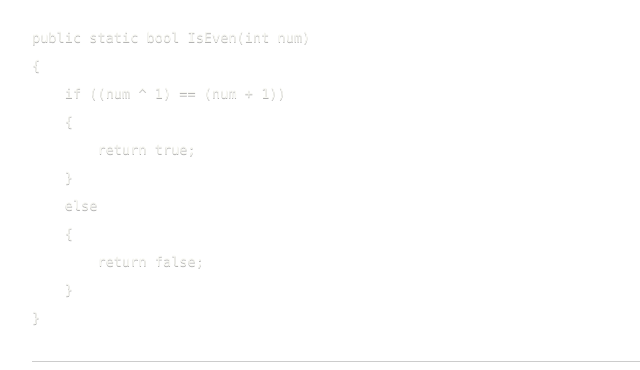
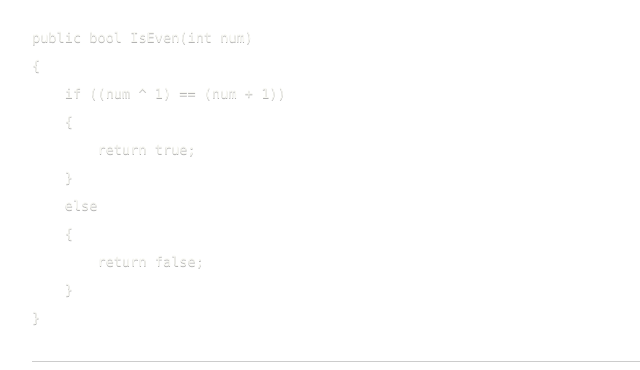
Before and after one commit to melwinalm/my-gatsby-blog, a Gatsby site: page /even-or-odd-using-bitwise-operators/ in a window 1280 px wide. Shown: the part 582-952 px from the top of the page, 293-933 px from the left. Built offline with nearby package versions, Linux system fonts and the light colour scheme; Gatsby itself is replaced by a stand-in of ours; some packages are replaced by stand-ins of ours; code samples lack their colours.

Commit message:
Update index.md

````diff
--- a/content/blog/even-or-odd-using-bitwise-operators/index.md
+++ b/content/blog/even-or-odd-using-bitwise-operators/index.md
@@ -15,7 +15,7 @@ Find if a given number is odd or even using bitwise operators
 Simply perform an `XOR` operation between the given number and `1` to get the desired result. The last bit of an odd number will be one and `XOR`ing it with 1 will reduce the number by 1. And `XOR`ing an even number with 1 will increase the number by 1. Use this technique to get the required result
 
 ```csharp
-public static bool IsEven(int num)
+public bool IsEven(int num)
 {
     if ((num ^ 1) == (num + 1))
     {
````
